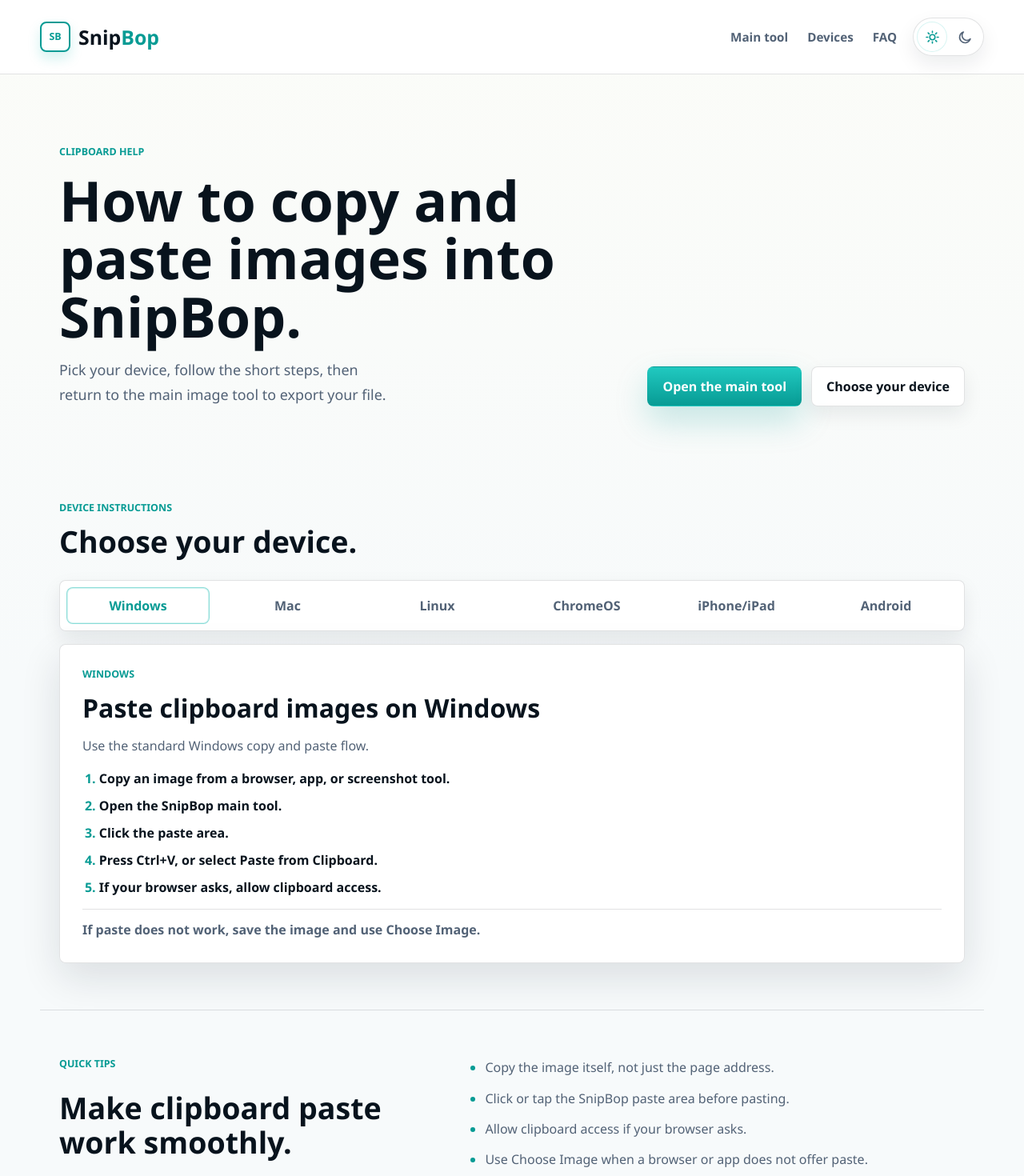
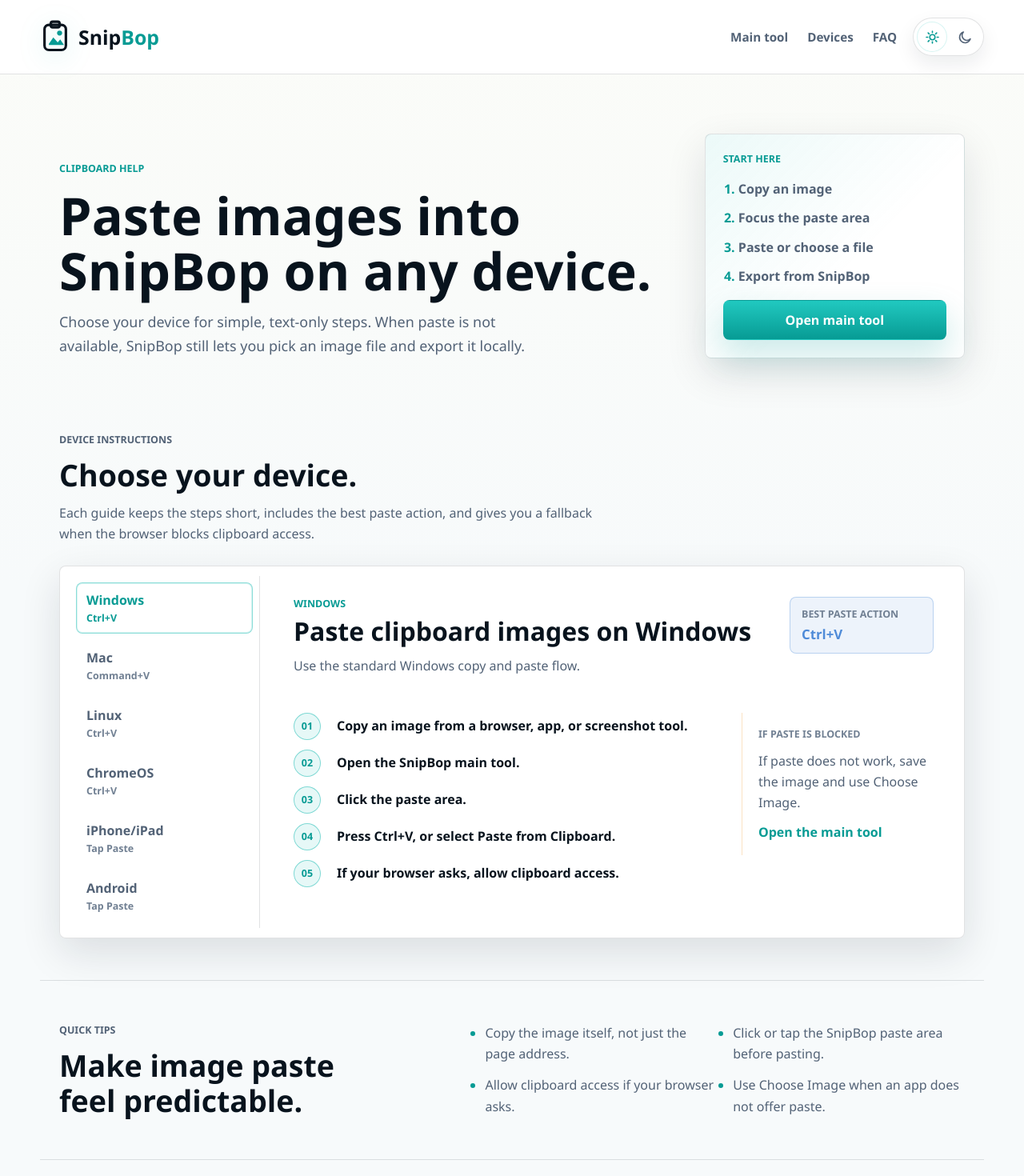
Before and after one commit to imSuvro/snipbop, a Next.js app: page /clipboard-help in a window 1280 px wide. Shown: the top 1470 px of the page at 80% size. Built offline with nearby package versions, Linux system fonts and the light colour scheme.

Commit message:
Redesign clipboard help page

```diff
--- a/app/clipboard-help/device-help-tabs.tsx
+++ b/app/clipboard-help/device-help-tabs.tsx
@@ -1,11 +1,13 @@
 "use client";
 
 import { type KeyboardEvent, useRef, useState } from "react";
+import Link from "next/link";
 import styles from "./page.module.css";
 
 type DeviceGuide = {
   id: string;
   label: string;
+  shortcut: string;
   title: string;
   intro: string;
   steps: string[];
@@ -16,6 +18,7 @@
   {
     id: "windows",
     label: "Windows",
+    shortcut: "Ctrl+V",
     title: "Paste clipboard images on Windows",
     intro: "Use the standard Windows copy and paste flow.",
     steps: [
@@ -30,6 +33,7 @@
   {
     id: "mac",
     label: "Mac",
+    shortcut: "Command+V",
     title: "Paste clipboard images on Mac",
     intro: "Mac paste works best after the SnipBop paste area is focused.",
     steps: [
@@ -44,6 +48,7 @@
   {
     id: "linux",
     label: "Linux",
+    shortcut: "Ctrl+V",
     title: "Paste clipboard images on Linux",
     intro: "Clipboard image support depends on your desktop and browser.",
     steps: [
@@ -58,6 +63,7 @@
   {
     id: "chromeos",
     label: "ChromeOS",
+    shortcut: "Ctrl+V",
     title: "Paste clipboard images on ChromeOS",
     intro: "ChromeOS works well with copied images and screenshots.",
     steps: [
@@ -72,6 +78,7 @@
   {
     id: "iphone-ipad",
     label: "iPhone/iPad",
+    shortcut: "Tap Paste",
     title: "Paste clipboard images on iPhone and iPad",
     intro: "Mobile paste support can vary by browser and app.",
     steps: [
@@ -86,6 +93,7 @@
   {
     id: "android",
     label: "Android",
+    shortcut: "Tap Paste",
     title: "Paste clipboard images on Android",
     intro: "Android paste options depend on the browser, keyboard, and app.",
     steps: [
@@ -146,9 +154,13 @@
       <div className={styles.sectionIntro}>
         <p className={styles.eyebrow}>Device instructions</p>
         <h2 id="device-instructions-title">Choose your device.</h2>
+        <p>
+          Each guide keeps the steps short, includes the best paste action, and
+          gives you a fallback when the browser blocks clipboard access.
+        </p>
       </div>
 
-      <div className={styles.deviceGuide}>
+      <div className={styles.deviceGuide} aria-label="Clipboard device guide">
         <div
           className={styles.tabs}
           role="tablist"
@@ -174,7 +186,8 @@
                 onClick={() => setActiveDevice(device.id)}
                 onKeyDown={(event) => handleTabKeyDown(event, index)}
               >
-                {device.label}
+                <span>{device.label}</span>
+                <small>{device.shortcut}</small>
               </button>
             );
           })}
@@ -190,15 +203,34 @@
             tabIndex={0}
             aria-labelledby={`tab-${device.id}`}
           >
+            <div className={styles.panelHeader}>
+              <div>
                 <p className={styles.panelEyebrow}>{device.label}</p>
                 <h3>{device.title}</h3>
                 <p className={styles.panelIntro}>{device.intro}</p>
+              </div>
+              <div className={styles.pasteAction}>
+                <span>Best paste action</span>
+                <strong>{device.shortcut}</strong>
+              </div>
+            </div>
+
+            <div className={styles.panelBody}>
               <ol className={styles.stepList}>
-              {device.steps.map((step) => (
-                <li key={step}>{step}</li>
+                {device.steps.map((step, index) => (
+                  <li key={step}>
+                    <span>{String(index + 1).padStart(2, "0")}</span>
+                    <p>{step}</p>
+                  </li>
                 ))}
               </ol>
-            <p className={styles.fallback}>{device.fallback}</p>
+
+              <aside className={styles.fallback} aria-label="Fallback option">
+                <span>If paste is blocked</span>
+                <p>{device.fallback}</p>
+                <Link href="/">Open the main tool</Link>
+              </aside>
+            </div>
           </article>
         ))}
       </div>
--- a/app/clipboard-help/page.module.css
+++ b/app/clipboard-help/page.module.css
@@ -2,7 +2,7 @@
   min-height: 100vh;
   color: var(--color-text);
   background:
-    linear-gradient(180deg, rgba(12, 28, 43, 0.98) 0%, var(--color-page) 42%),
+    linear-gradient(180deg, rgba(12, 28, 43, 0.98) 0%, var(--color-page) 38%),
     var(--color-page);
 }
 
@@ -45,17 +45,10 @@
 }
 
 .logoMark {
-  display: inline-grid;
-  place-items: center;
   width: 38px;
-  height: 38px;
-  border: 2px solid currentColor;
-  border-radius: var(--radius-xs);
-  color: var(--color-accent);
-  font-size: 0.78rem;
-  font-weight: 900;
-  line-height: 1;
-  box-shadow: 0 8px 16px rgba(11, 183, 173, 0.18);
+  height: 44px;
+  color: var(--color-text);
+  filter: drop-shadow(0 8px 16px rgba(11, 183, 173, 0.18));
 }
 
 .wordmark {
@@ -110,21 +103,22 @@
 
 .hero {
   display: grid;
-  grid-template-columns: minmax(0, 1fr) auto;
+  grid-template-columns: minmax(0, 1fr) minmax(290px, 0.42fr);
   gap: var(--space-7);
   align-items: end;
-  padding-top: 88px;
-  padding-bottom: 60px;
+  padding-top: 74px;
+  padding-bottom: 40px;
 }
 
 .heroCopy {
   display: grid;
   gap: var(--space-4);
-  max-width: 760px;
+  max-width: 780px;
 }
 
 .eyebrow,
-.panelEyebrow {
+.panelEyebrow,
+.panelKicker {
   color: var(--color-accent);
   font-size: 0.78rem;
   font-weight: 800;
@@ -133,9 +127,10 @@
 }
 
 .hero h1 {
+  max-width: 780px;
   color: var(--color-text);
-  font-size: 4.35rem;
-  line-height: 1.04;
+  font-size: 4.05rem;
+  line-height: 1.06;
   letter-spacing: 0;
 }
 
@@ -145,22 +140,47 @@
   text-wrap: balance;
 }
 
-.heroCopy > p:last-child {
-  max-width: 650px;
+.heroCopy > p:last-child,
+.sectionIntro p,
+.panelIntro,
+.fallback p,
+.faqItem p,
+.quickTips li,
+.footer p,
+.heroPanel li {
   color: var(--color-muted);
-  font-size: 1.12rem;
-  line-height: 1.7;
+  line-height: 1.65;
 }
 
-.heroActions {
-  display: flex;
-  flex-wrap: wrap;
-  justify-content: flex-end;
-  gap: var(--space-3);
+.heroCopy > p:last-child {
+  max-width: 670px;
+  font-size: 1.12rem;
 }
 
-.primaryLink,
-.secondaryLink {
+.heroPanel {
+  display: grid;
+  gap: var(--space-4);
+  padding: 22px;
+  border: 1px solid var(--color-border);
+  border-radius: var(--radius-xs);
+  background:
+    linear-gradient(135deg, rgba(11, 183, 173, 0.08), transparent 58%),
+    var(--color-surface);
+  box-shadow: var(--shadow-card);
+}
+
+.heroPanel ol {
+  display: grid;
+  gap: 10px;
+  padding-left: 1.2rem;
+  font-weight: 800;
+}
+
+.heroPanel li::marker {
+  color: var(--color-accent);
+}
+
+.primaryLink {
   display: inline-flex;
   align-items: center;
   justify-content: center;
@@ -168,43 +188,32 @@
   padding: 0 18px;
   border: 1px solid transparent;
   border-radius: var(--radius-xs);
+  color: var(--color-white);
+  background: linear-gradient(180deg, var(--color-teal-400), var(--color-teal-600));
   font-weight: 800;
   text-align: center;
+  box-shadow: 0 18px 40px rgba(7, 155, 148, 0.22);
   transition:
-    border-color 160ms ease,
     box-shadow 160ms ease,
     transform 160ms ease;
 }
 
-.primaryLink {
-  color: var(--color-white);
-  background: linear-gradient(180deg, var(--color-teal-400), var(--color-teal-600));
-  box-shadow: 0 18px 40px rgba(7, 155, 148, 0.22);
-}
-
-.secondaryLink {
-  border-color: var(--color-border);
-  color: var(--color-text);
-  background: var(--color-control);
-  box-shadow: var(--shadow-control);
-}
-
-.primaryLink:hover,
-.secondaryLink:hover {
+.primaryLink:hover {
   transform: translateY(-1px);
+  box-shadow: 0 20px 44px rgba(7, 155, 148, 0.28);
 }
 
 .deviceSection,
 .quickTips,
 .faqSection {
-  padding-top: 58px;
-  padding-bottom: 58px;
+  padding-top: 52px;
+  padding-bottom: 52px;
 }
 
 .sectionIntro {
   display: grid;
   gap: var(--space-3);
-  max-width: 650px;
+  max-width: 700px;
 }
 
 .sectionIntro h2 {
@@ -216,25 +225,31 @@
 
 .deviceGuide {
   display: grid;
+  grid-template-columns: 238px minmax(0, 1fr);
   gap: var(--space-4);
   margin-top: 26px;
+  padding: 12px;
+  border: 1px solid var(--color-border);
+  border-radius: var(--radius-xs);
+  background: var(--color-surface);
+  box-shadow: var(--shadow-card);
 }
 
 .tabs {
   display: grid;
-  grid-template-columns: repeat(6, minmax(0, 1fr));
+  align-content: start;
   gap: 8px;
+  min-width: 0;
   padding: 8px;
-  border: 1px solid var(--color-border);
-  border-radius: var(--radius-xs);
-  background: var(--color-control);
-  box-shadow: var(--shadow-control);
+  border-right: 1px solid var(--color-border);
 }
 
 .tabButton {
+  display: grid;
+  gap: 3px;
   min-width: 0;
-  min-height: 46px;
-  padding: 0 12px;
+  min-height: 58px;
+  padding: 10px 12px;
   border: 1px solid transparent;
   border-radius: var(--radius-xs);
   color: var(--color-muted);
@@ -242,6 +257,7 @@
   font: inherit;
   font-weight: 800;
   cursor: pointer;
+  text-align: left;
   transition:
     background 160ms ease,
     border-color 160ms ease,
@@ -249,9 +265,15 @@
     transform 160ms ease;
 }
 
+.tabButton small {
+  color: var(--color-subtle);
+  font-size: 0.78rem;
+  font-weight: 900;
+}
+
 .tabButton:hover {
   color: var(--color-text);
-  transform: translateY(-1px);
+  transform: translateX(2px);
 }
 
 .tabButton[data-active="true"] {
@@ -261,63 +283,130 @@
   box-shadow: var(--shadow-inset);
 }
 
+.tabButton[data-active="true"] small {
+  color: var(--color-accent);
+}
+
 .tabButton:focus-visible,
 .primaryLink:focus-visible,
-.secondaryLink:focus-visible,
 .topNav a:focus-visible,
 .footer a:focus-visible,
-.brand:focus-visible {
+.brand:focus-visible,
+.fallback a:focus-visible {
   outline: 0;
   box-shadow: 0 0 0 4px var(--color-focus);
 }
 
 .panel {
   display: grid;
-  gap: var(--space-4);
-  padding: 28px;
-  border: 1px solid var(--color-border);
-  border-radius: var(--radius-xs);
-  background: var(--color-surface);
-  box-shadow: var(--shadow-card);
+  gap: var(--space-5);
+  min-width: 0;
+  padding: 26px;
 }
 
 .panel[hidden] {
   display: none;
 }
 
+.panelHeader {
+  display: grid;
+  grid-template-columns: minmax(0, 1fr) minmax(180px, auto);
+  gap: var(--space-5);
+  align-items: start;
+  min-width: 0;
+}
+
 .panel h3 {
+  margin-top: var(--space-2);
   color: var(--color-text);
   font-size: 2rem;
   line-height: 1.15;
   letter-spacing: 0;
 }
 
-.panelIntro,
-.fallback,
-.faqItem p,
-.quickTips li,
-.footer p {
-  color: var(--color-muted);
-  line-height: 1.65;
+.panelIntro {
+  margin-top: var(--space-3);
+}
+
+.pasteAction {
+  display: grid;
+  gap: 5px;
+  min-width: 0;
+  padding: 12px 14px;
+  border: 1px solid rgba(79, 139, 216, 0.32);
+  border-radius: var(--radius-xs);
+  background: rgba(79, 139, 216, 0.1);
+}
+
+.pasteAction span,
+.fallback span {
+  color: var(--color-subtle);
+  font-size: 0.78rem;
+  font-weight: 900;
+  text-transform: uppercase;
+}
+
+.pasteAction strong {
+  color: var(--color-sky-500);
+  font-size: 1.05rem;
+  overflow-wrap: anywhere;
+}
+
+.panelBody {
+  display: grid;
+  grid-template-columns: minmax(0, 1fr) minmax(240px, 0.4fr);
+  gap: var(--space-5);
+  align-items: start;
 }
 
 .stepList {
   display: grid;
-  gap: var(--space-3);
-  padding-left: 1.3rem;
-  color: var(--color-text);
-  font-weight: 700;
+  gap: 12px;
+  min-width: 0;
+  list-style: none;
 }
 
-.stepList li::marker {
+.stepList li {
+  display: grid;
+  grid-template-columns: 42px minmax(0, 1fr);
+  gap: var(--space-3);
+  align-items: start;
+  min-width: 0;
+}
+
+.stepList span {
+  display: inline-grid;
+  place-items: center;
+  width: 34px;
+  height: 34px;
+  border: 1px solid var(--color-border-accent);
+  border-radius: 999px;
   color: var(--color-accent);
+  background: rgba(11, 183, 173, 0.1);
+  font-size: 0.78rem;
   font-weight: 900;
 }
 
+.stepList p {
+  min-width: 0;
+  padding-top: 4px;
+  color: var(--color-text);
+  font-weight: 750;
+  line-height: 1.55;
+}
+
 .fallback {
-  padding-top: var(--space-3);
-  border-top: 1px solid var(--color-border);
-  font-weight: 700;
+  display: grid;
+  gap: var(--space-3);
+  min-width: 0;
+  padding: 18px 0 18px var(--space-5);
+  border-left: 1px solid rgba(244, 189, 119, 0.44);
+}
+
+.fallback a {
+  justify-self: start;
+  color: var(--color-accent);
+  font-weight: 900;
 }
 
 .quickTips {
@@ -330,7 +419,8 @@
 
 .quickTips ul {
   display: grid;
-  gap: var(--space-3);
+  grid-template-columns: repeat(2, minmax(0, 1fr));
+  gap: 12px var(--space-5);
   padding-left: 1.15rem;
 }
 
@@ -406,19 +496,19 @@
 
 :global(html[data-theme="light"]) .page {
   background:
-    linear-gradient(180deg, #fbfcf8 0%, var(--color-page) 42%),
+    linear-gradient(180deg, #fbfcf8 0%, var(--color-page) 38%),
     var(--color-page);
 }
 
 @media (prefers-color-scheme: light) {
   :global(html:not([data-theme])) .page {
     background:
-      linear-gradient(180deg, #fbfcf8 0%, var(--color-page) 42%),
+      linear-gradient(180deg, #fbfcf8 0%, var(--color-page) 38%),
       var(--color-page);
   }
 }
 
-@media (max-width: 920px) {
+@media (max-width: 980px) {
   .header {
     position: static;
     align-items: flex-start;
@@ -454,12 +544,26 @@
     padding-top: 50px;
   }
 
-  .heroActions {
-    justify-content: flex-start;
+  .heroPanel {
+    max-width: 560px;
+  }
+
+  .deviceGuide {
+    grid-template-columns: 1fr;
   }
 
   .tabs {
     grid-template-columns: repeat(3, minmax(0, 1fr));
+    border-right: 0;
+    border-bottom: 1px solid var(--color-border);
+  }
+
+  .tabButton {
+    text-align: center;
+  }
+
+  .tabButton:hover {
+    transform: translateY(-1px);
   }
 
   .quickTips,
@@ -468,13 +572,18 @@
   }
 }
 
-@media (max-width: 680px) {
+@media (max-width: 720px) {
   .header {
     padding: 18px;
   }
 
   .wordmark {
     font-size: 1.35rem;
+  }
+
+  .logoMark {
+    width: 34px;
+    height: 40px;
   }
 
   .hero,
@@ -487,16 +596,14 @@
 
   .hero {
     padding-top: 42px;
-    padding-bottom: 42px;
+    padding-bottom: 36px;
   }
 
   .hero h1 {
     font-size: 2.42rem;
   }
 
-  .heroActions,
-  .primaryLink,
-  .secondaryLink {
+  .primaryLink {
     width: 100%;
   }
 
@@ -504,13 +611,33 @@
     grid-template-columns: repeat(2, minmax(0, 1fr));
   }
 
+  .deviceGuide {
+    padding: 8px;
+  }
+
   .panel {
-    padding: 20px;
+    padding: 18px 12px 14px;
+  }
+
+  .panelHeader,
+  .panelBody,
+  .quickTips ul {
+    grid-template-columns: 1fr;
   }
 
   .panel h3,
   .sectionIntro h2 {
     font-size: 1.82rem;
+  }
+
+  .pasteAction {
+    max-width: 100%;
+  }
+
+  .fallback {
+    padding: var(--space-4) 0 0;
+    border-top: 1px solid rgba(244, 189, 119, 0.44);
+    border-left: 0;
   }
 
   .footer {
@@ -521,8 +648,16 @@
 
 @media (max-width: 420px) {
   .tabButton {
-    min-height: 44px;
+    min-height: 54px;
     padding-inline: 8px;
     font-size: 0.9rem;
   }
+
+  .tabButton small {
+    font-size: 0.72rem;
+  }
+
+  .stepList li {
+    grid-template-columns: 34px minmax(0, 1fr);
+  }
 }
--- a/app/clipboard-help/page.tsx
+++ b/app/clipboard-help/page.tsx
@@ -1,8 +1,23 @@
 import type { Metadata } from "next";
+import type { SVGProps } from "react";
 import Link from "next/link";
 import { ThemeToggle } from "../theme-toggle";
 import { DeviceHelpTabs } from "./device-help-tabs";
 import styles from "./page.module.css";
+
+const quickTips = [
+  "Copy the image itself, not just the page address.",
+  "Click or tap the SnipBop paste area before pasting.",
+  "Allow clipboard access if your browser asks.",
+  "Use Choose Image when an app does not offer paste.",
+];
+
+const checklist = [
+  "Copy an image",
+  "Focus the paste area",
+  "Paste or choose a file",
+  "Export from SnipBop",
+];
 
 const faqs = [
   {
@@ -66,9 +81,7 @@
 
       <header className={styles.header}>
         <Link className={styles.brand} href="/" aria-label="Go to SnipBop">
-          <span className={styles.logoMark} aria-hidden="true">
-            SB
-          </span>
+          <LogoMark className={styles.logoMark} aria-hidden="true" />
           <span className={styles.wordmark}>
             Snip<span>Bop</span>
           </span>
@@ -88,21 +101,25 @@
         <div className={styles.heroCopy}>
           <p className={styles.eyebrow}>Clipboard help</p>
           <h1 id="clipboard-help-title">
-            How to copy and paste images into SnipBop.
+            Paste images into SnipBop on any device.
           </h1>
           <p>
-            Pick your device, follow the short steps, then return to the main
-            image tool to export your file.
+            Choose your device for simple, text-only steps. When paste is not
+            available, SnipBop still lets you pick an image file and export it
+            locally.
           </p>
         </div>
 
-        <div className={styles.heroActions} aria-label="Primary actions">
+        <div className={styles.heroPanel} aria-label="Clipboard paste checklist">
+          <p className={styles.panelKicker}>Start here</p>
+          <ol>
+            {checklist.map((item) => (
+              <li key={item}>{item}</li>
+            ))}
+          </ol>
           <Link className={styles.primaryLink} href="/">
-            Open the main tool
+            Open main tool
           </Link>
-          <a className={styles.secondaryLink} href="#device-instructions">
-            Choose your device
-          </a>
         </div>
       </section>
 
@@ -111,13 +128,12 @@
       <section className={styles.quickTips} aria-labelledby="quick-tips-title">
         <div className={styles.sectionIntro}>
           <p className={styles.eyebrow}>Quick tips</p>
-          <h2 id="quick-tips-title">Make clipboard paste work smoothly.</h2>
+          <h2 id="quick-tips-title">Make image paste feel predictable.</h2>
         </div>
         <ul>
-          <li>Copy the image itself, not just the page address.</li>
-          <li>Click or tap the SnipBop paste area before pasting.</li>
-          <li>Allow clipboard access if your browser asks.</li>
-          <li>Use Choose Image when a browser or app does not offer paste.</li>
+          {quickTips.map((tip) => (
+            <li key={tip}>{tip}</li>
+          ))}
         </ul>
       </section>
 
@@ -147,3 +163,33 @@
     </main>
   );
 }
+
+function LogoMark(props: SVGProps<SVGSVGElement>) {
+  return (
+    <svg viewBox="0 0 48 56" fill="none" {...props}>
+      <rect
+        x="7"
+        y="9"
+        width="34"
+        height="40"
+        rx="7"
+        stroke="currentColor"
+        strokeWidth="4"
+      />
+      <rect
+        x="17"
+        y="4"
+        width="14"
+        height="9"
+        rx="3"
+        stroke="currentColor"
+        strokeWidth="4"
+      />
+      <path
+        d="M14 39L21 29L28 37L32 32L38 41H14Z"
+        fill="var(--color-accent)"
+      />
+      <circle cx="31" cy="22" r="4" fill="var(--color-accent)" />
+    </svg>
+  );
+}
```
Lines whose indentation alone changed are shown as unchanged.
